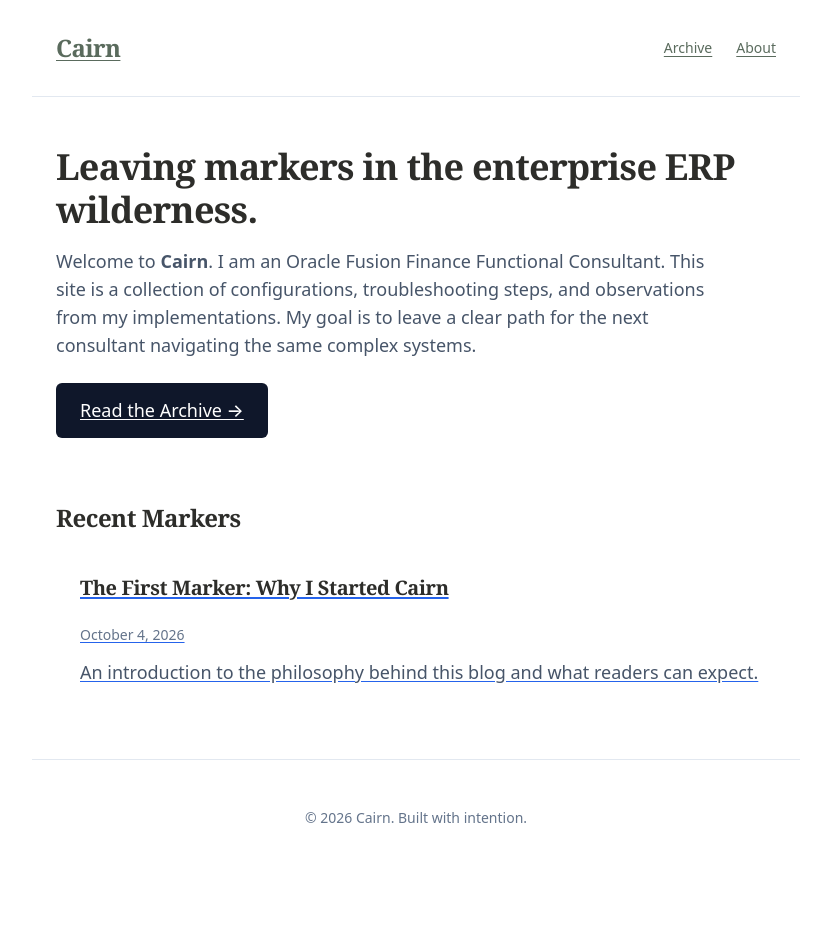
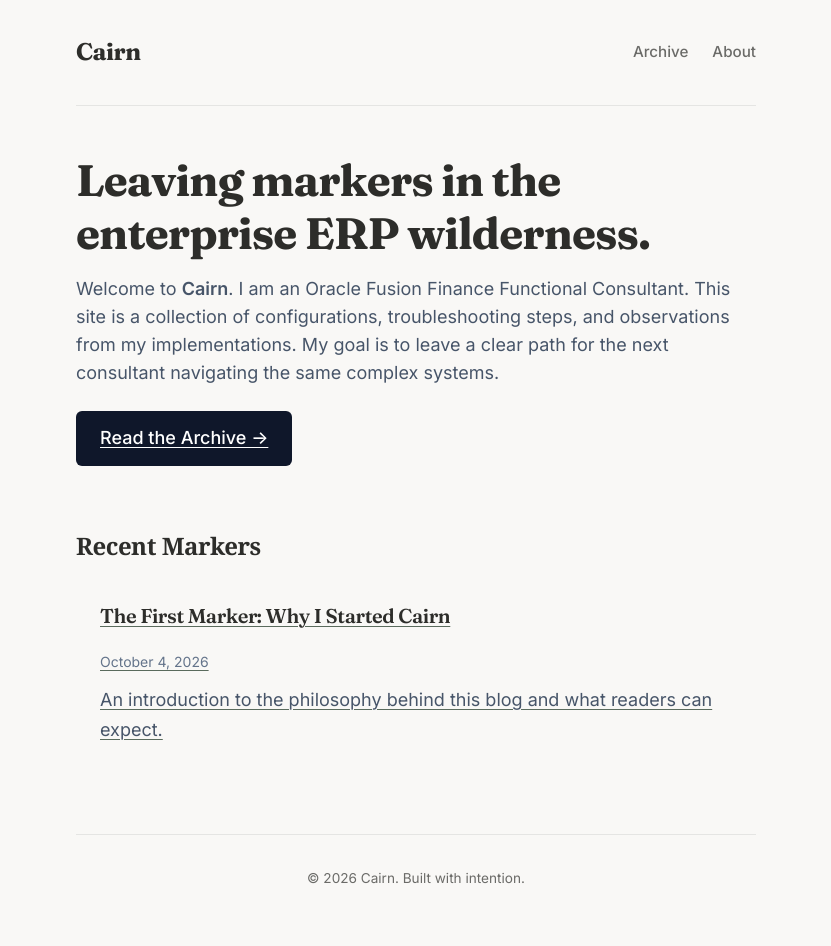
Before and after one commit to madhavarayulu/madhavarayulu.github.io, an Astro site: page / in a window 1280 px wide. Shown: the whole page, without its empty margins (224-1055 px from the left). Before the commit the page ends 900 px from the top, so only its background shows below. Built offline with nearby package versions, Linux system fonts and the light colour scheme; Astro itself is replaced by a stand-in of ours.

Commit message:
Update BaseLayout.astro

```diff
--- a/src/layouts/BaseLayout.astro
+++ b/src/layouts/BaseLayout.astro
@@ -16,55 +16,32 @@ const currentYear = new Date().getFullYear();
     <meta charset="UTF-8" />
     <meta name="description" content={description} />
     <meta name="viewport" content="width=device-width, initial-scale=1.0, viewport-fit=cover" />
-    <meta name="theme-color" content="#ffffff" media="(prefers-color-scheme: light)" />
-    <meta name="theme-color" content="#0f172a" media="(prefers-color-scheme: dark)" />
-    <meta name="apple-mobile-web-app-capable" content="yes" />
-    <link rel="icon" type="image/svg+xml" href={`${import.meta.env.BASE_URL}favicon.svg`} />
+    <meta name="theme-color" content="#F9F8F6" media="(prefers-color-scheme: light)" />
+    <meta name="theme-color" content="#141414" media="(prefers-color-scheme: dark)" />
+    <link rel="icon" type="image/svg+xml" href="/favicon.svg" />
+
+    <!-- Premium Typography -->
+    <link rel="preconnect" href="https://fonts.googleapis.com">
+    <link rel="preconnect" href="https://fonts.gstatic.com" crossorigin>
+    <link href="https://fonts.googleapis.com/css2?family=Fraunces:ital,opsz,wght@0,9..144,600;0,9..144,700;1,9..144,400&family=Inter:wght@400;500;600&display=swap" rel="stylesheet">
+
     <title>{title} | Cairn</title>
   </head>
-  <body class="bg-white text-slate-900 dark:bg-slate-900 dark:text-slate-100">
-    <header class="max-w-3xl mx-auto px-6 py-8 flex justify-between items-center border-b border-slate-200 dark:border-slate-800">
-      <a href={`${import.meta.env.BASE_URL}`} class="text-2xl font-serif font-bold tracking-tight hover:text-slate-600 dark:hover:text-slate-300 transition">
-        Cairn
-      </a>
-      <nav class="flex gap-6 text-sm font-medium">
-        <a href={`${import.meta.env.BASE_URL}posts/`} class="hover:text-slate-600 dark:hover:text-slate-300 transition">Archive</a>
-        <a href={`${import.meta.env.BASE_URL}about/`} class="hover:text-slate-600 dark:hover:text-slate-300 transition">About</a>
+  <body>
+    <header class="container header">
+      <a href="/" class="logo">Cairn</a>
+      <nav class="nav-links">
+        <a href="/posts/">Archive</a>
+        <a href="/about/">About</a>
       </nav>
     </header>
 
-    <main class="max-w-3xl mx-auto px-6 py-12">
+    <main class="container main-content">
       <slot />
     </main>
 
-    <footer class="max-w-3xl mx-auto px-6 py-12 text-center text-sm text-slate-500 dark:text-slate-400 border-t border-slate-200 dark:border-slate-800">
+    <footer class="container footer">
       <p>&copy; {currentYear} Cairn. Built with intention.</p>
     </footer>
-
-    <style is:global>
-      @media (prefers-color-scheme: dark) {
-        :root { color-scheme: dark; }
-      }
-      body {
-        font-family: ui-sans-serif, system-ui, -apple-system, sans-serif;
-        line-height: 1.7;
-        -webkit-font-smoothing: antialiased;
-        margin: 0;
-      }
-      main h1 { font-family: ui-serif, Georgia, serif; font-size: 2.25rem; font-weight: 700; margin-bottom: 1rem; line-height: 1.2; }
-      main h2 { font-family: ui-serif, Georgia, serif; font-size: 1.5rem; font-weight: 600; margin-top: 2.5rem; margin-bottom: 1rem; }
-      main p { margin-bottom: 1.5rem; }
-      main a { color: #2563eb; text-decoration: underline; text-underline-offset: 2px; }
-      main a:hover { color: #1d4ed8; }
-      main ul, main ol { margin-bottom: 1.5rem; padding-left: 1.5rem; }
-      main li { margin-bottom: 0.5rem; }
-      main blockquote { border-left: 3px solid #cbd5e1; padding-left: 1rem; font-style: italic; color: #64748b; margin-bottom: 1.5rem; }
-      main pre { background: #0f172a; color: #e2e8f0; padding: 1.5rem; border-radius: 0.5rem; overflow-x: auto; margin-bottom: 1.5rem; font-size: 0.9rem; }
-      main code { font-family: ui-monospace, SFMono-Regular, Menlo, Monaco, monospace; }
-      main p code, main li code { background: #f1f5f9; color: #0f172a; padding: 0.2rem 0.4rem; border-radius: 0.25rem; font-size: 0.9em; }
-      @media (prefers-color-scheme: dark) {
-        main p code, main li code { background: #334155; color: #f8fafc; }
-      }
-    </style>
   </body>
 </html>
```
